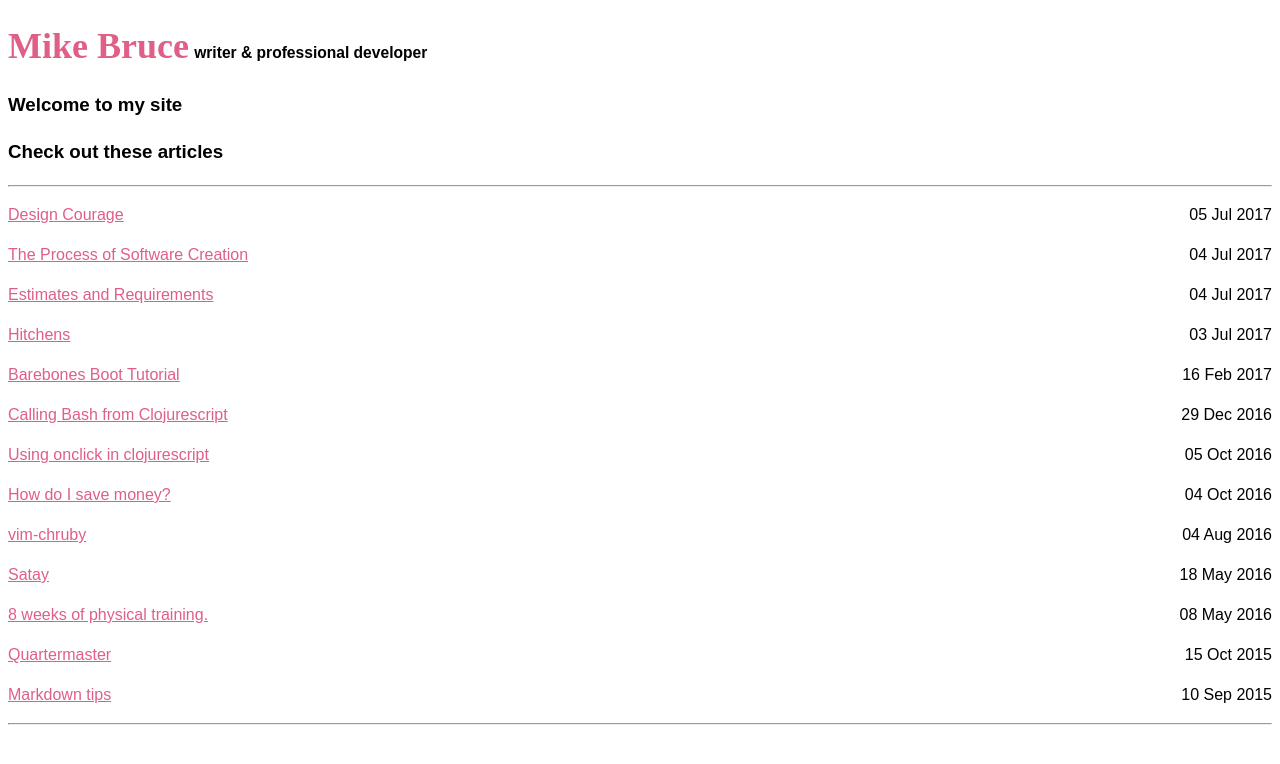
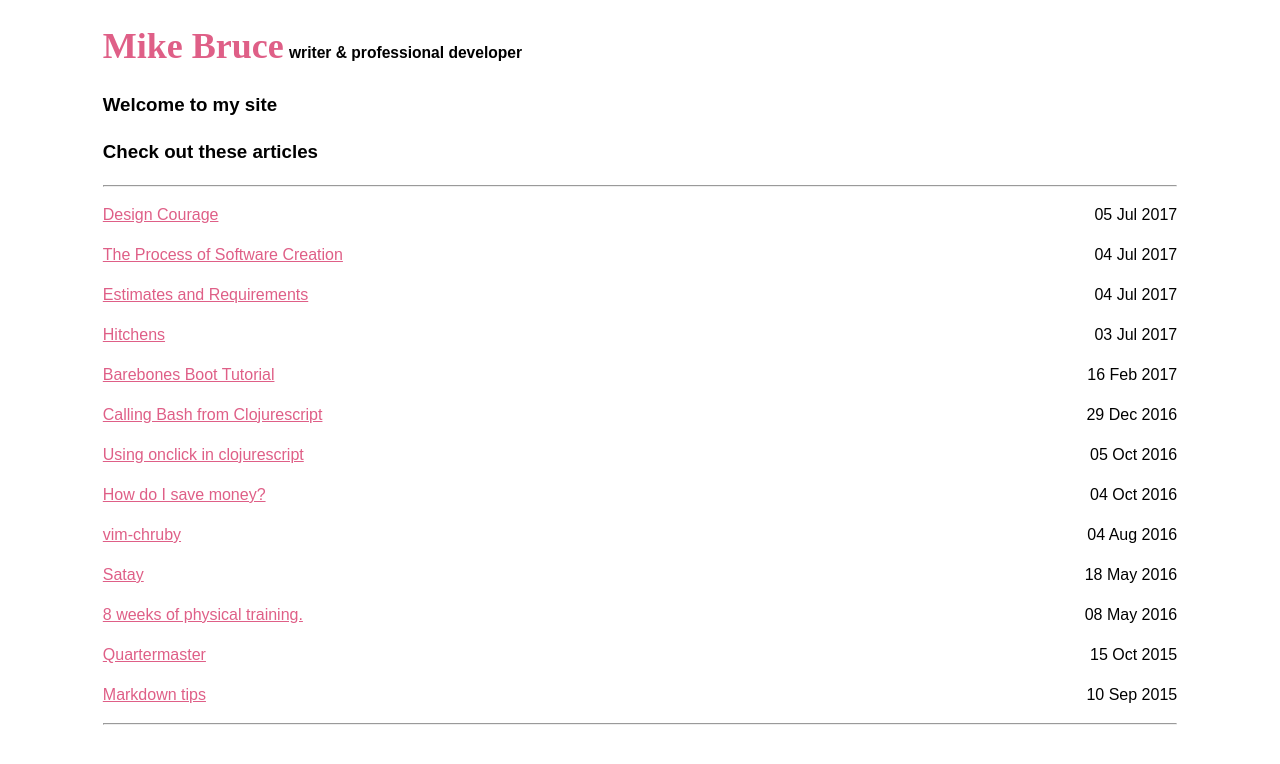
Before and after one commit to michaelbruce/michaelbruce.github.io, a Jekyll site: the page built from index.md, in a window 1280 px wide. Shown: the top 764 px of the page. Built offline with Jekyll 4.4.1, drawn with Linux system fonts in a browser that asks for light colours; some web fonts are replaced.

Commit message:
Restricted width of wrapper div

```diff
--- a/public/css/mikepjb.css
+++ b/public/css/mikepjb.css
@@ -1,8 +1,13 @@
 html
 {
-  font-family: 'Proza Libre', sans-serif;
-  font-size: 16px;
-  line-height: 1.5;
+  font: 1em/1.5 'Proza Libre', sans-serif;
+}
+
+.wrap
+{
+    width: 85%;
+    max-width: 1140px;
+    margin: auto;
 }
 
 .title
```
